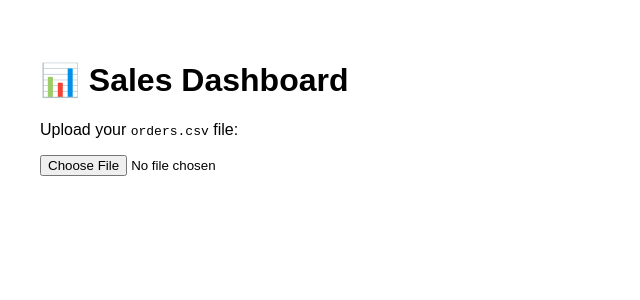
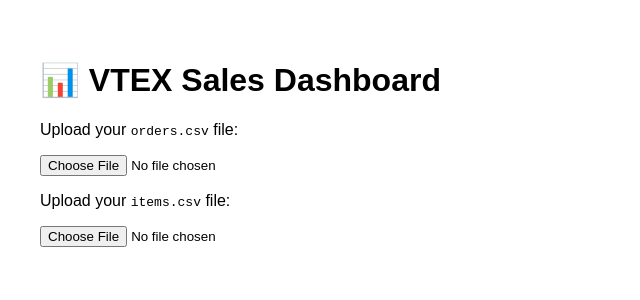
Before and after one commit to jillianchi/analytics, a React (Vite) app: page / in a window 1280 px wide. Shown: the top 300 px of the page, without its empty margins (0-640 px from the left). Built offline with nearby package versions, Linux system fonts and the light colour scheme.

Commit message:
updated main.jsx with new upload

```diff
--- a/src/main.jsx
+++ b/src/main.jsx
@@ -1,41 +1,83 @@
 import React, { useState } from "react";
 import ReactDOM from "react-dom/client";
 import Papa from "papaparse";
-import { LineChart, Line, XAxis, YAxis, Tooltip, CartesianGrid } from "recharts";
+import {
+  LineChart,
+  Line,
+  XAxis,
+  YAxis,
+  Tooltip,
+  CartesianGrid,
+} from "recharts";
 
 function App() {
-  const [data, setData] = useState([]);
+  const [ordersData, setOrdersData] = useState([]);
+  const [itemsData, setItemsData] = useState([]);
 
-  const handleFileUpload = (e) => {
+  const handleOrdersUpload = (e) => {
     const file = e.target.files[0];
     Papa.parse(file, {
       header: true,
+      skipEmptyLines: true,
       complete: (results) => {
-        const chartData = results.data
-          .filter(row => row.createdAt && row.totalValue)
-          .map(row => ({
-            date: row.createdAt,
-            revenue: parseFloat(row.totalValue)
-          }));
-        setData(chartData);
-      }
+        const parsed = results.data.filter(
+          (row) => row.createdAt && row.totalValue
+        );
+        setOrdersData(parsed);
+        console.log("✅ Orders loaded", parsed);
+      },
     });
   };
 
+  const handleItemsUpload = (e) => {
+    const file = e.target.files[0];
+    Papa.parse(file, {
+      header: true,
+      skipEmptyLines: true,
+      complete: (results) => {
+        const parsed = results.data.filter(
+          (row) => row.sku && row.productName
+        );
+        setItemsData(parsed);
+        console.log("✅ Items loaded", parsed);
+      },
+    });
+  };
+
+  const revenueData = ordersData.map((row) => ({
+    date: row.createdAt,
+    revenue: parseFloat(row.totalValue),
+  }));
+
   return (
     <div style={{ padding: "2rem", fontFamily: "Arial, sans-serif" }}>
-      <h1>📊 Sales Dashboard</h1>
+      <h1>📊 VTEX Sales Dashboard</h1>
+
       <p>Upload your <code>orders.csv</code> file:</p>
-      <input type="file" accept=".csv" onChange={handleFileUpload} />
+      <input type="file" accept=".csv" onChange={handleOrdersUpload} />
+
+      <p style={{ marginTop: "1rem" }}>
+        Upload your <code>items.csv</code> file:
+      </p>
+      <input type="file" accept=".csv" onChange={handleItemsUpload} />
+
       <br /><br />
-      {data.length > 0 && (
-        <LineChart width={600} height={300} data={data}>
-          <CartesianGrid stroke="#ccc" />
-          <XAxis dataKey="date" />
-          <YAxis />
-          <Tooltip />
-          <Line type="monotone" dataKey="revenue" stroke="#8884d8" />
-        </LineChart>
+      {revenueData.length > 0 && (
+        <>
+          <h2>💰 Revenue Over Time</h2>
+          <LineChart width={600} height={300} data={revenueData}>
+            <CartesianGrid stroke="#ccc" />
+            <XAxis dataKey="date" />
+            <YAxis />
+            <Tooltip />
+            <Line
+              type="monotone"
+              dataKey="revenue"
+              stroke="#8884d8"
+              strokeWidth={2}
+            />
+          </LineChart>
+        </>
       )}
     </div>
   );
```
